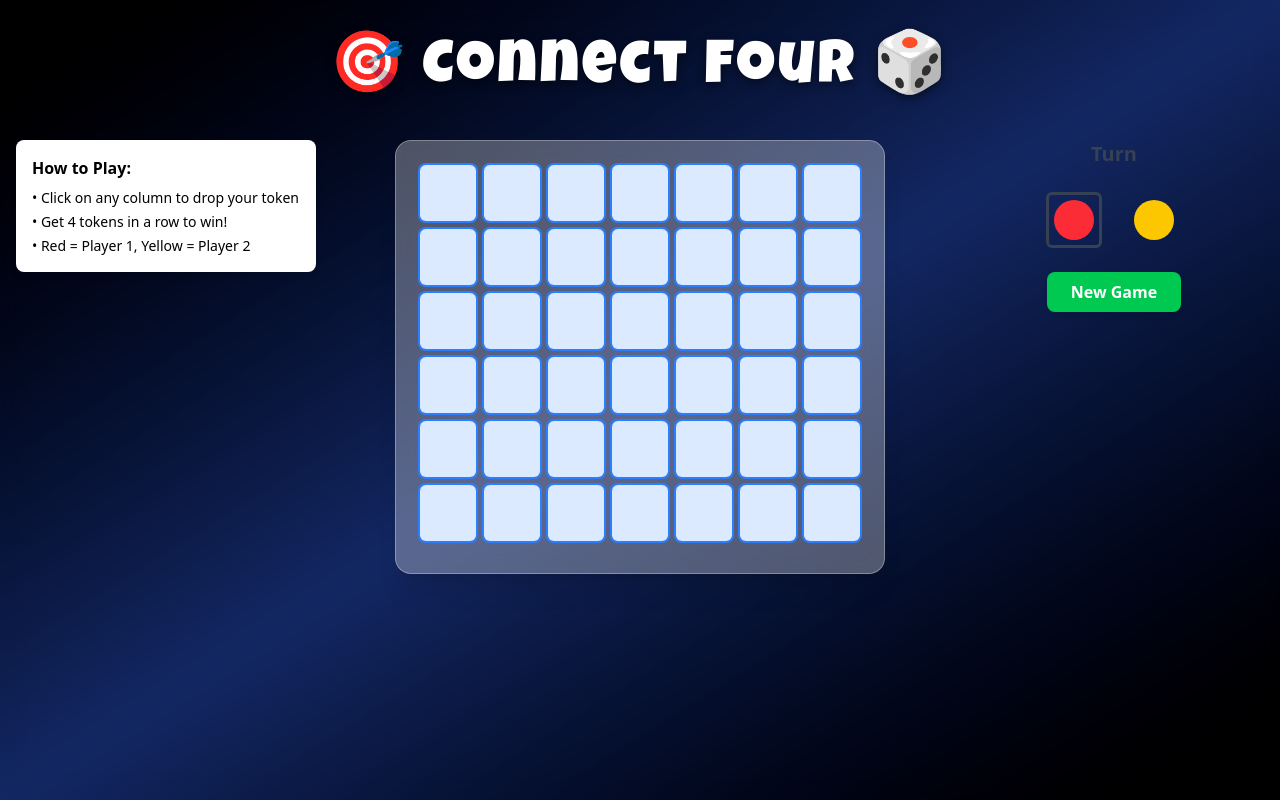
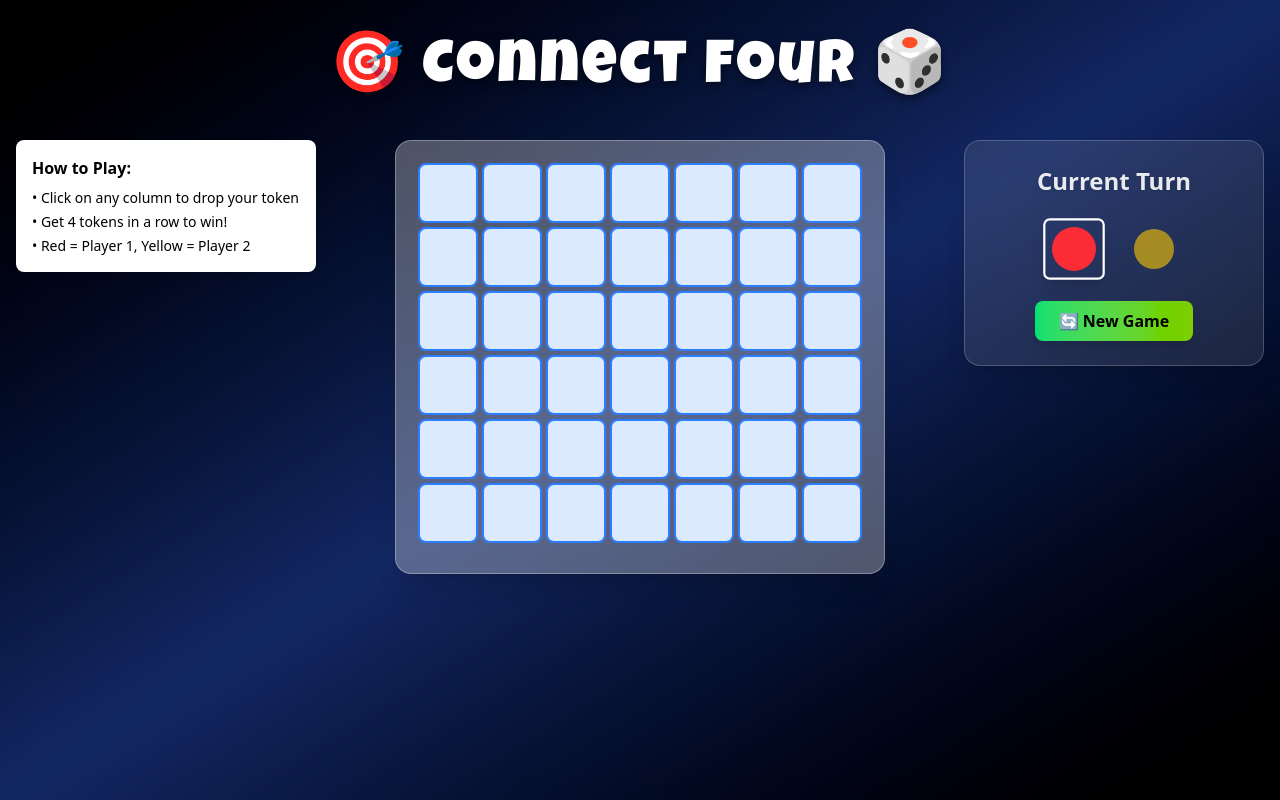
Before and after one commit to sehajini1/Connect-four, a React (Vite) app: page / in a window 1280 px wide. Built offline with nearby package versions, Linux system fonts and the light colour scheme.

Commit message:
changed the status component

```diff
--- a/package.json
+++ b/package.json
@@ -11,6 +11,8 @@
   },
   "dependencies": {
     "@tailwindcss/vite": "^4.1.7",
+    "canvas-confetti": "^1.9.3",
+    "framer-motion": "^12.15.0",
     "react": "^19.1.0",
     "react-dom": "^19.1.0",
     "tailwindcss": "^4.1.7"
--- a/src/components/GameStatusComponent.jsx
+++ b/src/components/GameStatusComponent.jsx
@@ -2,27 +2,27 @@ import React from "react";
 
 export default function GameStatusComponent({ currentPlayer, winner, resetGame }) {
     return (
-        <div className="flex flex-col items-center space-y-6">
+        <div className="p-6 rounded-2xl shadow-xl bg-white/10 backdrop-blur-lg border border-white/20 text-white w-full flex flex-col items-center space-y-6">
             {winner ? (
                 <>
-          <h2 className="text-2xl font-bold text-green-600">Winner</h2>
+                    <h2 className="text-3xl font-bold text-green-400 drop-shadow-sm">🎉 Winner!</h2>
                     <div
-            className={`w-12 h-12 rounded-full ${
+                        className={`w-14 h-14 rounded-full shadow-md ${
                             winner === 1 ? "bg-red-500" : "bg-yellow-400"
                         }`}
                     ></div>
                 </>
             ) : (
                 <>
-          <h2 className="text-xl font-bold text-gray-700">Turn</h2>
+                    <h2 className="text-2xl font-semibold text-white/90 drop-shadow-sm">Current Turn</h2>
                     <div className="flex gap-6">
                         {[1, 2].map((player) => (
                             <div
                                 key={player}
-                className={`w-14 h-14 rounded-md flex items-center justify-center ${
+                                className={`w-14 h-14 rounded-md flex items-center justify-center transition-all duration-200 ${
                                     currentPlayer === player
-                    ? "border-3 border-gray-700"
-                    : "none"
+                                        ? "border-2 border-white shadow-lg scale-110 "
+                                        : "opacity-60"
                                 }`}
                             >
                                 <div
@@ -38,9 +38,9 @@ export default function GameStatusComponent({ currentPlayer, winner, resetGame }
 
             <button
                 onClick={resetGame}
-        className="px-6 py-2 bg-green-500 text-white rounded-lg hover:bg-green-600 font-semibold shadow-md"
+                className="px-6 py-2 rounded-lg font-bold bg-gradient-to-r from-green-400 to-lime-500 text-black hover:scale-105 transition-transform shadow-lg"
             >
-        New Game
+                🔄 New Game
             </button>
         </div>
     );
```
Also changed, not shown: 1 other file (tests, documents, lock files or other folders). Lines whose indentation alone changed are shown as unchanged.
